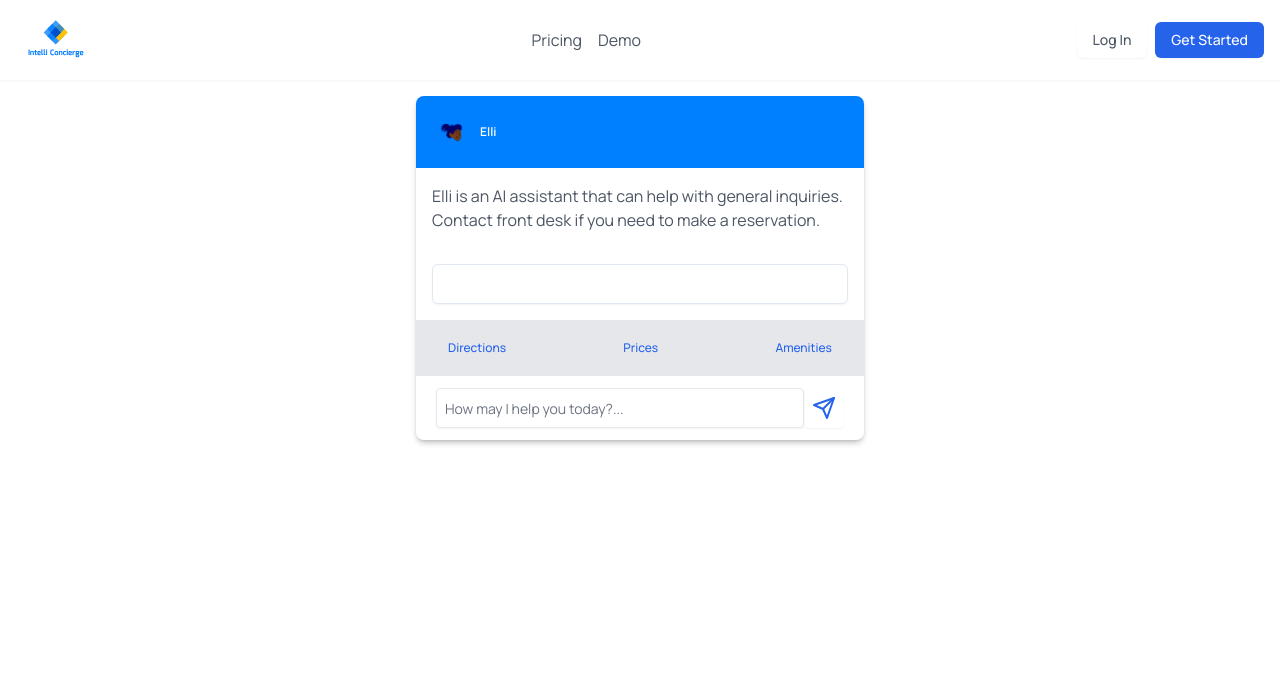
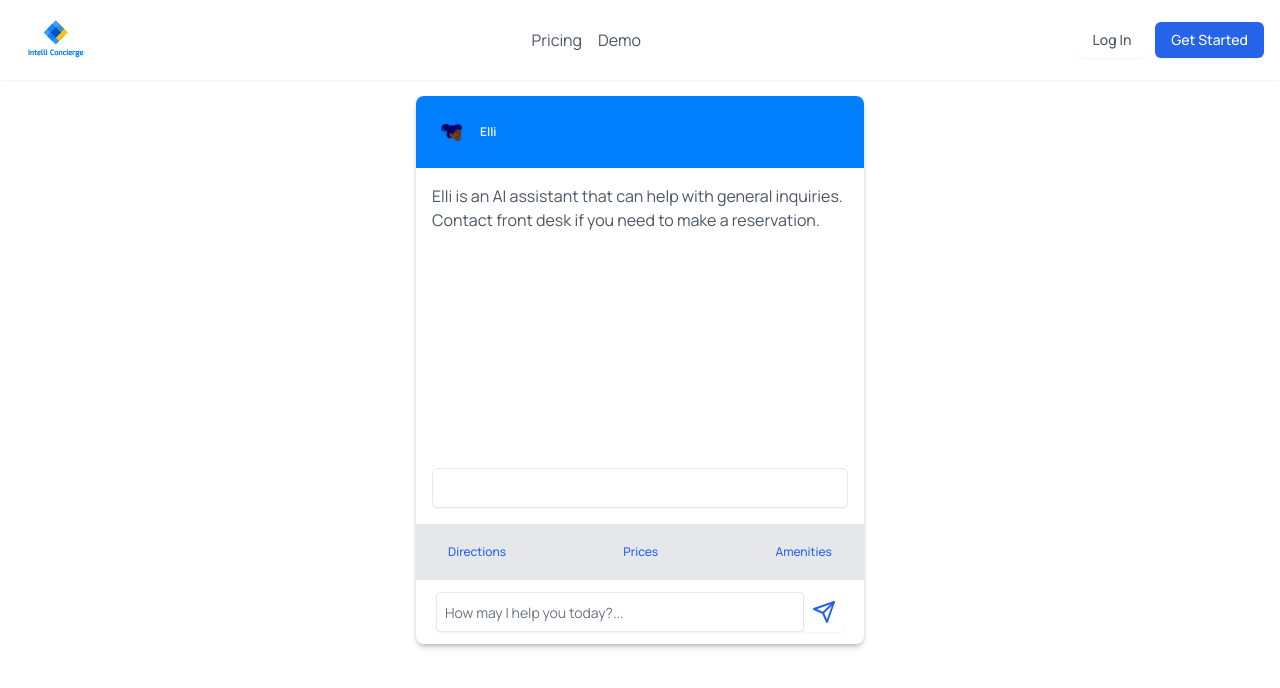
Before and after one commit to Intelli-Holdings/intelli-chatbot, a Next.js app in the folder my-app/: page /chat in a window 1280 px wide. Shown: the top 688 px of the page. Built offline with nearby package versions, Linux system fonts and the light colour scheme.

Commit message:
add scrollable to elli chat window

```diff
--- a/my-app/components/chat-window.tsx
+++ b/my-app/components/chat-window.tsx
@@ -2,6 +2,7 @@ import { AvatarImage, AvatarFallback, Avatar } from "@/components/ui/avatar";
 import { Button } from "@/components/ui/button";
 import { useChat } from "ai/react";
 import { Input } from "@/components/ui/input";
+import { ScrollArea } from "@/components/ui/scroll-area";
 
 export function ChatWindow() {
   const { messages, input, handleInputChange, handleSubmit } = useChat();
@@ -11,6 +12,7 @@ export function ChatWindow() {
       className="flex flex-col h-full max-w-md mx-auto bg-white rounded-lg shadow-md"
     >
       <div className="flex flex-col h-full max-w-md mx-auto bg-white rounded-lg shadow-md">
+
         <div className="flex items-center justify-between p-4 bg-[#007FFF] text-white rounded-t-lg">
           <div className="flex items-center space-x-2">
             <Avatar>
@@ -24,12 +26,14 @@ export function ChatWindow() {
               <p className="text-xs font-semibold">Elli</p>
             </div>
           </div>
+        </div>
 
-        </div>
+
         <div className="flex flex-col items-start justify-between flex-1 p-4">
         <p className="font-sm text-gray-600 ">
                 Elli is an AI assistant that can help with general inquiries. Contact front desk if you need to make a reservation.
         </p>
+        <ScrollArea className="h-[calc(40vh-100px)]">
           <div className="w-full">
             <div className="mb-4 text-sm">
 
@@ -69,6 +73,7 @@ export function ChatWindow() {
             </div>
           </div>
         ))}
+ </ScrollArea>
           <div className="w-full mt-4 ">
 
             <Button className="w-full shadow-sm" variant="outline">
--- a/my-app/components/ui/scroll-area.tsx
+++ b/my-app/components/ui/scroll-area.tsx
@@ -40,7 +40,7 @@ const ScrollBar = React.forwardRef<
     )}
     {...props}
   >
-    <ScrollAreaPrimitive.ScrollAreaThumb className="relative flex-1 rounded-full bg-gray-200 dark:bg-gray-800" />
+    <ScrollAreaPrimitive.ScrollAreaThumb className="relative flex-1 rounded-full bg-gray-200 dark:bg-gray-200" />
   </ScrollAreaPrimitive.ScrollAreaScrollbar>
 ))
 ScrollBar.displayName = ScrollAreaPrimitive.ScrollAreaScrollbar.displayName
```
